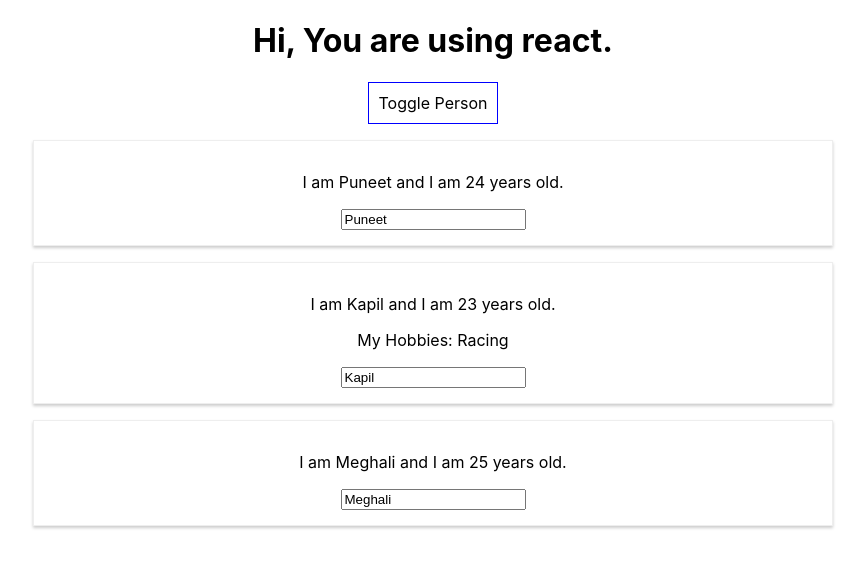
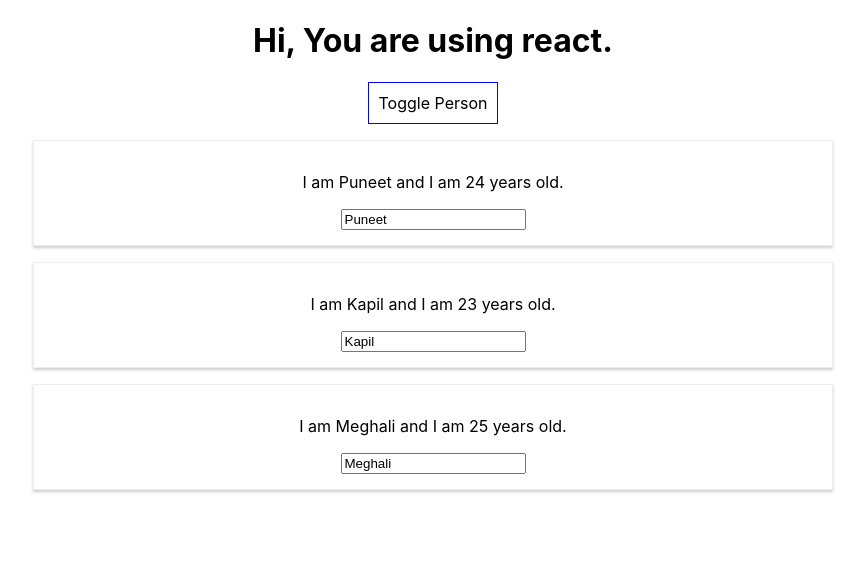
Before and after one commit to puneet01994/React-oreilly, a React (Create React App) app: page / in a window 1280 px wide. Both pictures are taken after a click on the button "Toggle Person". Shown: the top 568 px of the page, without its empty margins (207-1072 px from the left). Built offline with nearby package versions, Linux system fonts and the light colour scheme.

Commit message:
Outputting list dynamically for any length using map() function.

```diff
--- a/src/App.js
+++ b/src/App.js
@@ -57,20 +57,13 @@ class App extends Component {
     if (this.state.stateShowPerson){
       persons = (
         <div>
-          <Person
-          name={this.state.person[0].name} age={this.state.person[0].age}
-          />
-          <Person
-          name={this.state.person[1].name}
-          age={this.state.person[1].age}
-          click={this.switchNameHandler.bind(this, "Puneet!!")}
-          change={this.nameChange}>
-          My Hobbies: Racing
-          </Person>
-          <Person
-          name={this.state.person[2].name} age={this.state.person[2].age}
-          />
-        </div>
+          {this.state.person.map(person => {
+            return <Person
+            name={person.name}
+            age={person.age}
+            />
+          })}
+          </div>
       );
     }
 
```
